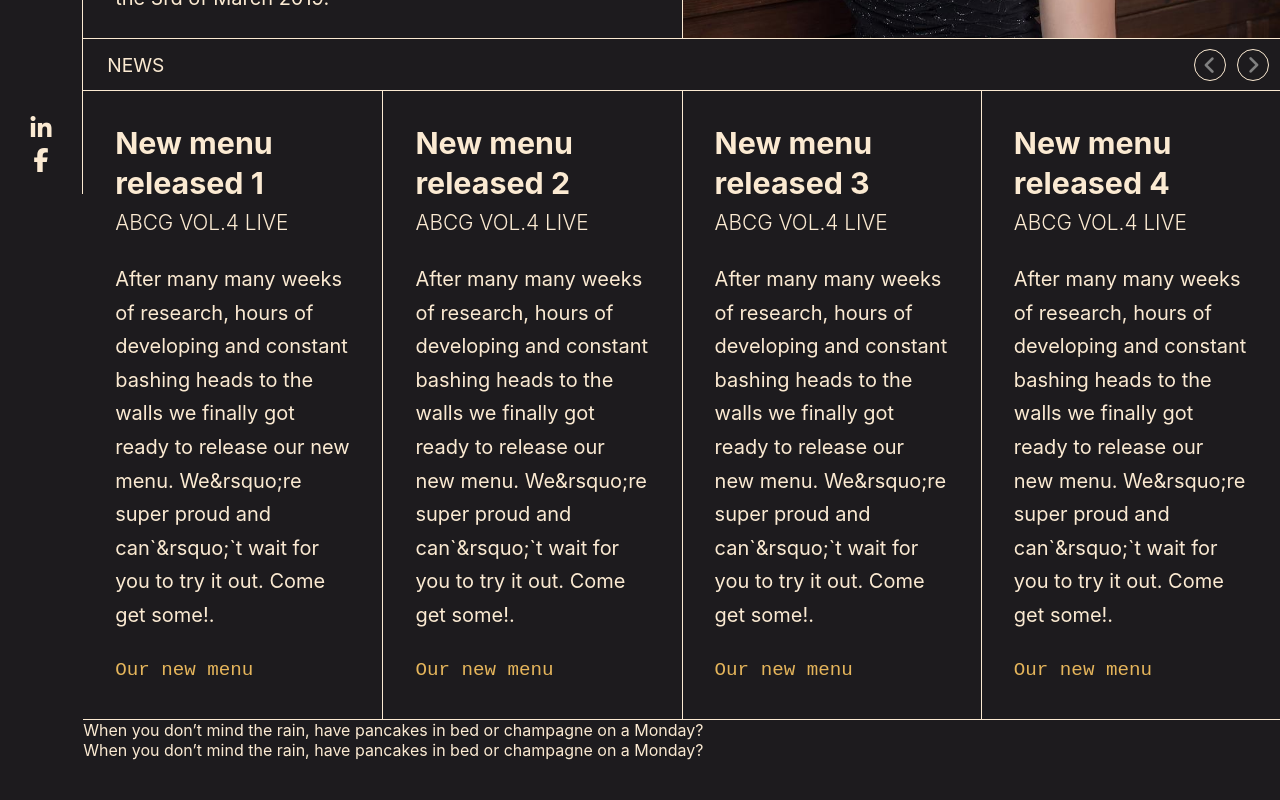
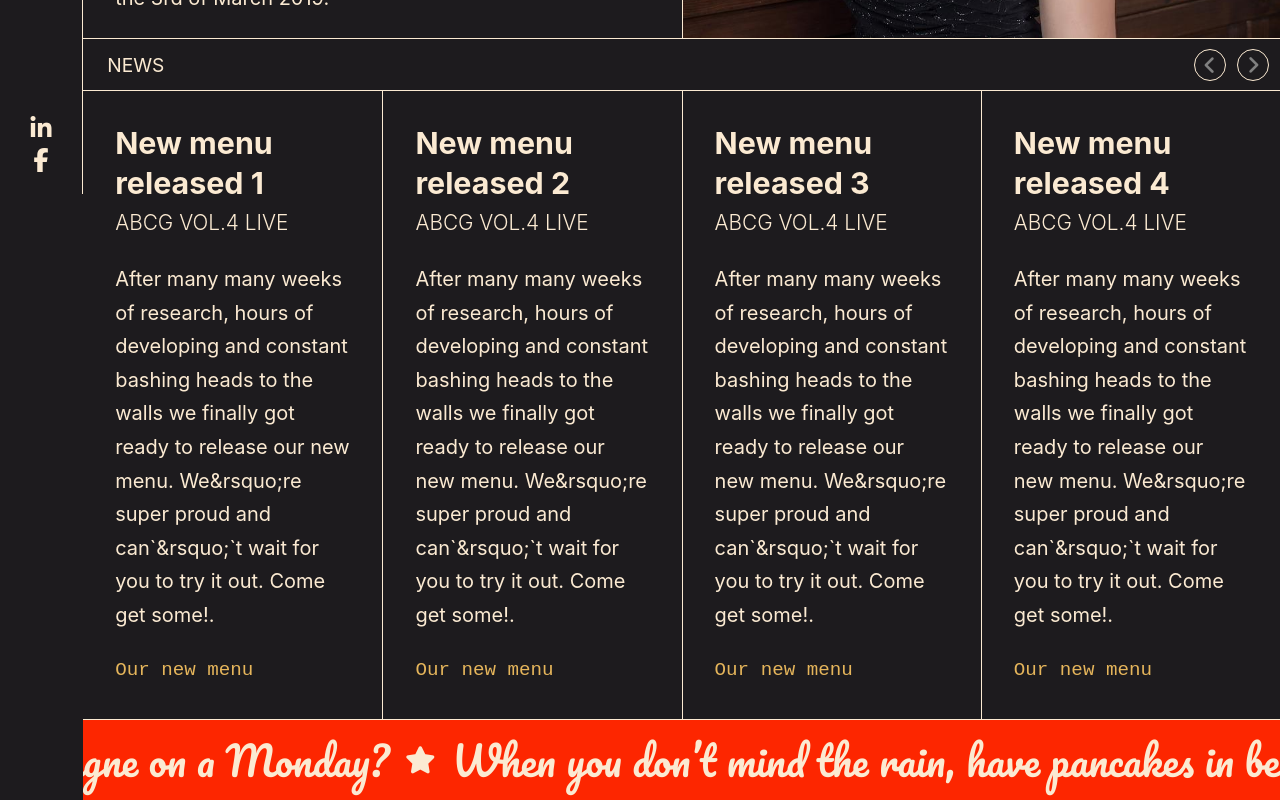
Before and after one commit to ledminh/a-bar-called-quesera, a Next.js app: page / in a window 1280 px wide. Shown: the part 606-1406 px from the top of the page. Before the commit the page ends 1366 px from the top, so only its background shows below. Built offline with nearby package versions, Linux system fonts and the light colour scheme.

Commit message:
Finish Banner

```diff
--- a/components/Banner/Banner.module.scss
+++ b/components/Banner/Banner.module.scss
@@ -0,0 +1,51 @@
+.wrapper {
+    background-color: #fd2600;
+
+    height: 5rem;
+
+    overflow-x: hidden;
+
+}
+
+
+.content {
+    display: flex;
+    flex-flow: row nowrap;
+
+    width: 172rem;
+    height: 100%;
+
+    align-items: center;
+
+
+    animation: sliding 15s linear infinite;
+}
+
+
+.text,
+.bullet {
+    display: inline-block;
+
+    margin-right: 1rem;
+}
+
+.text {
+    font-size: 2.5rem;
+    font-family: 'Pacifico', cursive;
+
+
+}
+
+.bullet {
+    font-size: 1.7rem;
+}
+
+@keyframes sliding {
+    from {
+        transform: none;
+    }
+
+    to {
+        transform: translateX(-100%);
+    }
+}
--- a/components/Banner/index.js
+++ b/components/Banner/index.js
@@ -5,9 +5,12 @@ export default function Banner() {
 
     return (
         <div className={styles.wrapper}>
-            <div className={styles.text}>When you don’t mind the rain, have pancakes in bed or champagne on a Monday?</div>
-            <div className={styles.bullet} />
-            <div className={styles.text}>When you don’t mind the rain, have pancakes in bed or champagne on a Monday?</div>
+            <div className={styles.content}>
+                <div className={styles.text}>When you don’t mind the rain, have pancakes in bed or champagne on a Monday?</div>
+                <div className={styles.bullet}><i className="fa fa-solid fa-star" /></div>
+                <div className={styles.text}>When you don’t mind the rain, have pancakes in bed or champagne on a Monday?</div>
+            </div>
+
         </div>
     );
 }
```
